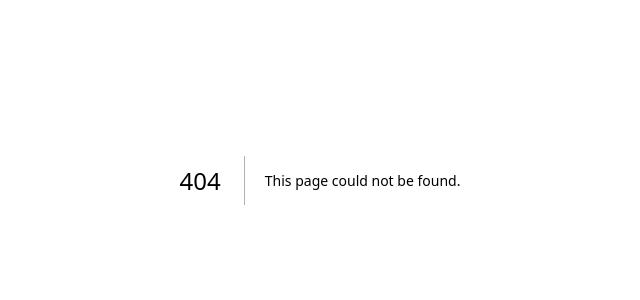
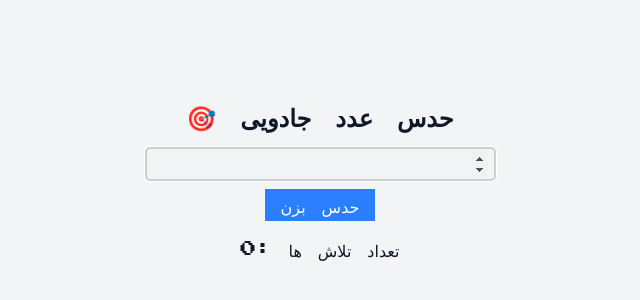
Before and after one commit to mehrcode/react-mini-apps, a Next.js app: page /magicGuessGame in a window 1280 px wide. Before the commit this address had no page. Shown: the part 220-520 px from the top of the page, without its empty margins (320-960 px from the left). Built offline with nearby package versions, Linux system fonts and the light colour scheme.

Commit message:
nea component add, magic guess

```diff
--- /dev/null
+++ b/src/app/magicGuessGame/page.tsx
@@ -0,0 +1,82 @@
+'use client'
+import { useState, useRef, useEffect } from 'react';
+
+
+export default function MagicGuessGame() {
+    const [targetNumber, setTargetNumber] = useState(() => Math.floor(Math.random() * 100) + 1);
+    const [guess, setGuess] = useState('');
+    const [message, setMessage] = useState('');
+    const [attempts, setAttempts] = useState(0);
+    const [gameOver, setGameOver] = useState(false);
+
+    const inputRef = useRef<HTMLInputElement>(null);
+
+    const handleGuess = () => {
+        const num = parseInt(guess);
+        if (isNaN(num)) {
+            setMessage('لطفا یه عدد وارد کن');
+            return;
+        }
+
+        setAttempts((prev) => prev + 1);
+
+        if (num === targetNumber) {
+            setMessage('🎉 درست حدس زدی!');
+            setGameOver(true);
+        } else if (num < targetNumber) {
+            setMessage('🔼 عدد بزرگ‌تره');
+        } else {
+            setMessage('🔽 عدد کوچکتره');
+        }
+
+        setGuess('');
+    };
+
+    const handleRestart = () => {
+        setTargetNumber(Math.floor(Math.random() * 100) + 1);
+        setGuess('');
+        setMessage('');
+        setAttempts(0);
+        setGameOver(false);
+    };
+
+    useEffect(() => {
+        if (inputRef.current) {
+            inputRef.current.focus();
+        }
+    }, [message, gameOver]);
+
+
+    return (
+        <div className="flex flex-col items-center justify-center min-h-screen p-4 bg-gray-100 text-gray-900">
+            <h1 className="text-2xl font-bold mb-4">
+                🎯 حدس عدد جادویی
+            </h1>
+            <input
+                type="number"
+                ref={inputRef}
+                value={guess}
+                onChange={(e) => setGuess(e.target.value)}
+                disabled={gameOver}
+                className='border px-2 py-1 rounded mb-2'
+            />
+            <button
+                onClick={handleGuess}
+                disabled={gameOver}
+                className='bg-blue-500 text-white px-4 py-1 mb-2'
+            >
+                حدس بزن
+            </button>
+            <p className='mb-2'>{message}</p>
+            <p>تعداد تلاش ها :{attempts}</p>
+            {gameOver && (
+                <button
+                    onClick={handleRestart} className='mt-4 bg-green-500 text-white px-4 py-1 rounded'>
+                    بازی مجدد
+                </button>
+            )}
+        </div>
+    )
+
+
+}
```
